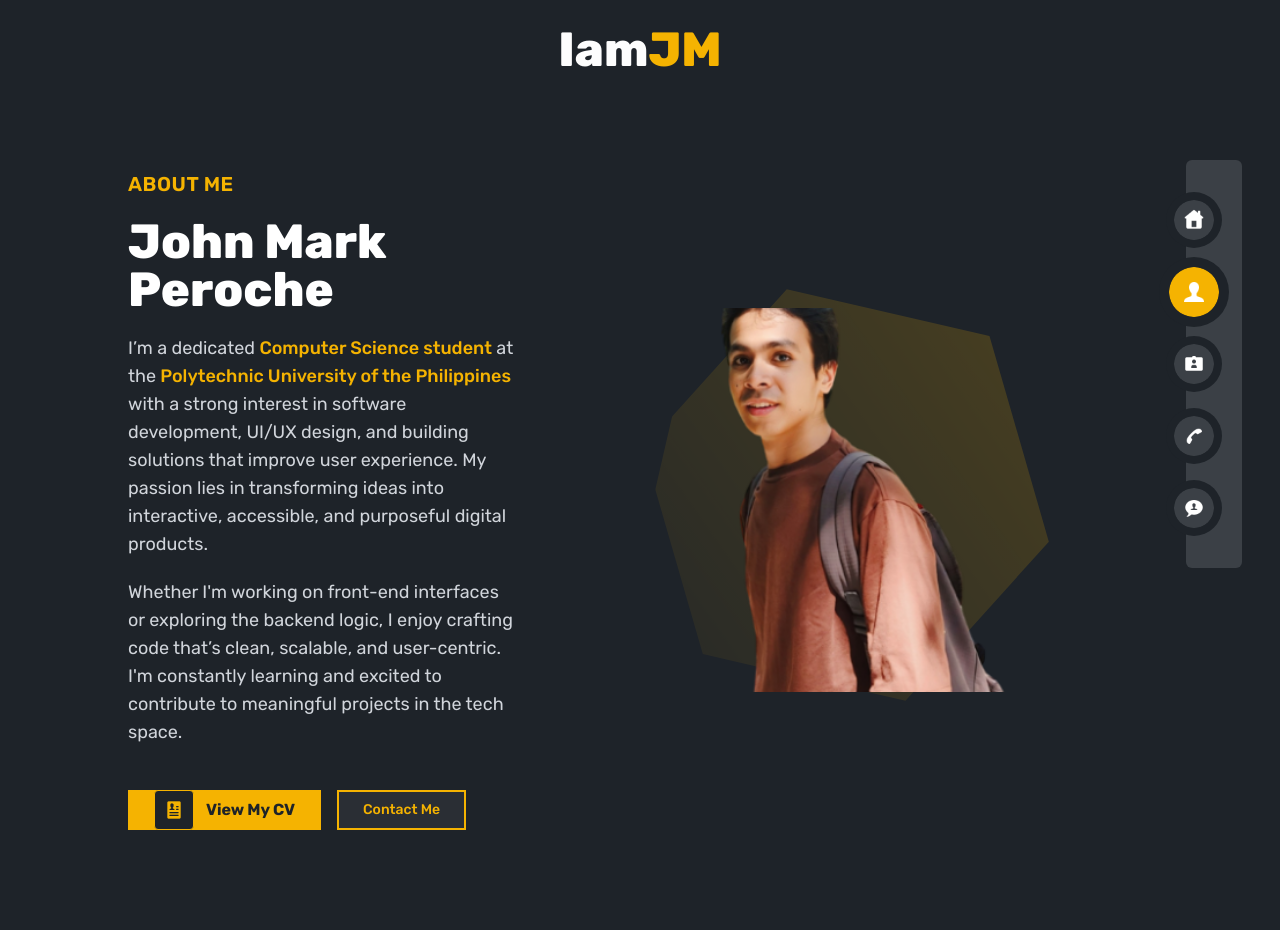
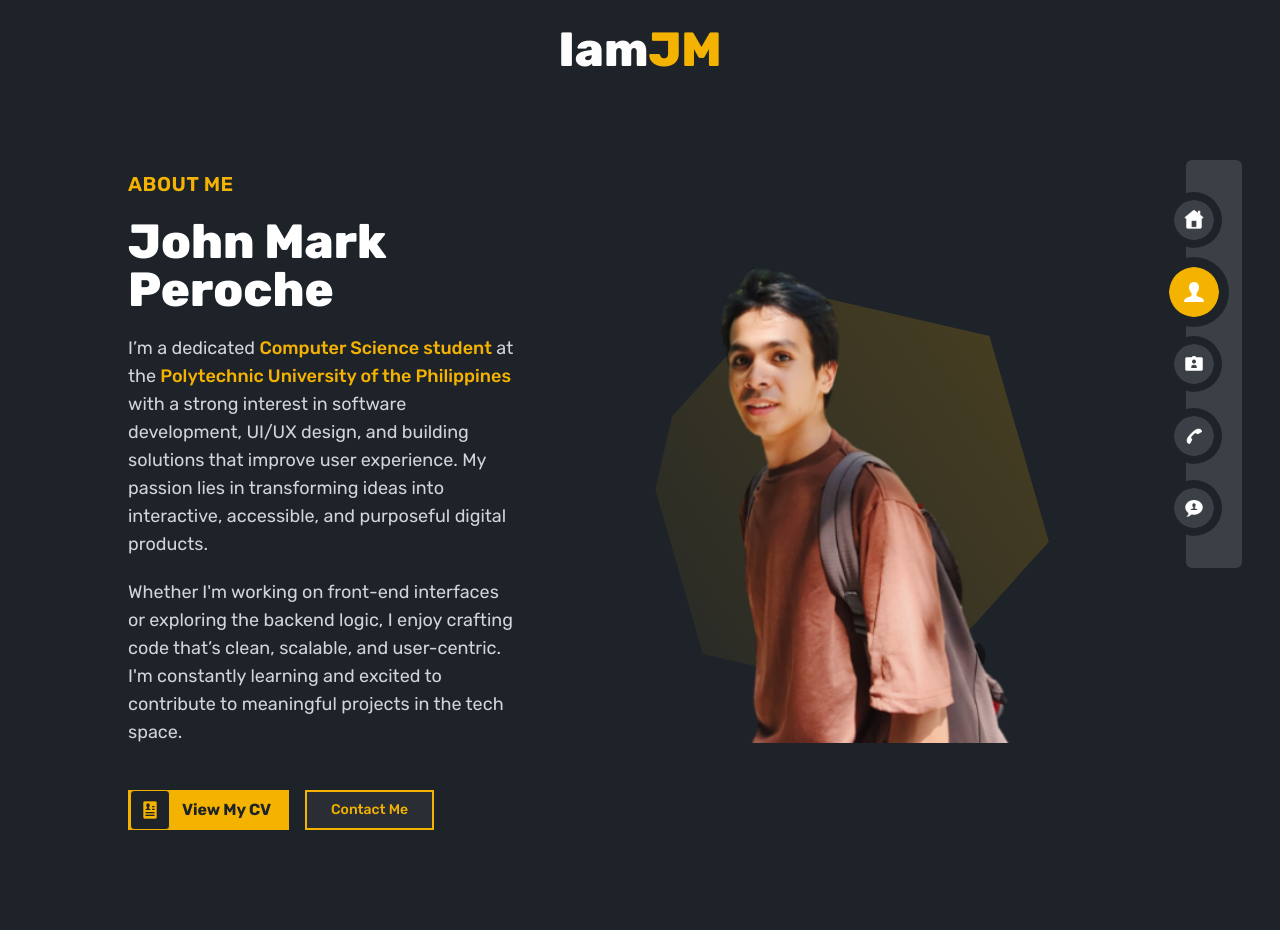
Before and after one commit to Java-rice/IAmJM, a React (Vite) app: page /IAmJM/about in a window 1280 px wide. Shown: the top 930 px of the page. Built offline with nearby package versions, Linux system fonts and the light colour scheme.

Commit message:
feat: fix the button

```diff
--- a/src/components/button/Button.jsx
+++ b/src/components/button/Button.jsx
@@ -15,11 +15,13 @@ const buttonVariants = cva(
         long_solid:
           "bg-[#F5B301] text-sm py-3 w-64 text-[#2A2E34] font-bold hover:bg-[#FED154] transition duration-300",
         bordered:
-          "bg-[#2A2E34] text-sm py-3 px-6 content-box text-[#F5B301] border-[#F5B301] border-2 font-bold hover:bg-[#FED154]  hover:text-[#2A2E34] transition duration-300"
-
+          "bg-[#2A2E34] text-sm py-3 px-6 content-box text-[#F5B301] border-[#F5B301] border-2 font-bold hover:bg-[#FED154]  hover:text-[#2A2E34] transition duration-300",
+        solid_image:
+          "bg-[#F5B301] text-sm py-3 content-box text-[#2A2E34] border-[#F5B301] border-2 font-bold hover:bg-[#FED154] transition duration-300",
       },
       size: {
         default: "h-10 py-2 px-4",
+        default_image: "h-10 py-2 ",
         sm: "h-9 px-2",
         lg: "h-11 px-8",
       },
@@ -27,12 +29,12 @@ const buttonVariants = cva(
         default: "w-auto",
         sm: "w-10 px-auto",
         lg: "w-15 px-auto",
-      }
+      },
     },
     defaultVariants: {
       variant: "default",
       size: "default",
-      width: "default"
+      width: "default",
     },
   }
 );
--- a/src/pages/about/About.jsx
+++ b/src/pages/about/About.jsx
@@ -47,7 +47,7 @@ const About = () => {
           </p>
 
           <div className="flex flex-col sm:flex-row items-center justify-center lg:justify-start gap-4 pt-6">
-            <Button variant="solid">
+            <Button variant="solid_image" size="default_image">
               <div className="flex items-center gap-3">
                 <div className="flex justify-center items-center bg-[#1E2329] border border-[#F5B301] w-10 h-10 rounded">
                   <img
@@ -56,7 +56,7 @@ const About = () => {
                     className="w-5 h-5 object-contain"
                   />
                 </div>
-                <span className="text-[#1E2329] font-bold text-base">
+                <span className="text-[#1E2329] font-bold text-base pr-4">
                   View My CV
                 </span>
               </div>
@@ -69,7 +69,7 @@ const About = () => {
 
         {/* Profile Image with Geometric Animation */}
         <motion.div
-          className="lg:col-span-7 w-full flex justify-center items-center relative min-h-[36rem]"
+          className="lg:col-span-7 w-full flex justify-center  items-center relative min-h-[36rem]"
           initial={{ opacity: 0, y: 30 }}
           animate={{ opacity: 1, y: 0 }}
           transition={{ duration: 0.8 }}
@@ -104,7 +104,7 @@ const About = () => {
           <motion.img
             src={profileImage}
             alt="Profile"
-            className="relative z-10 w-[20rem] h-[20rem] md:w-[24rem] md:h-[24rem] object-cover"
+            className="relative z-10 w-[20rem]  md:w-[24rem] object-cover"
             initial={{ scale: 0.95 }}
             animate={{ scale: 1 }}
             transition={{ duration: 1, ease: "easeInOut" }}
```
